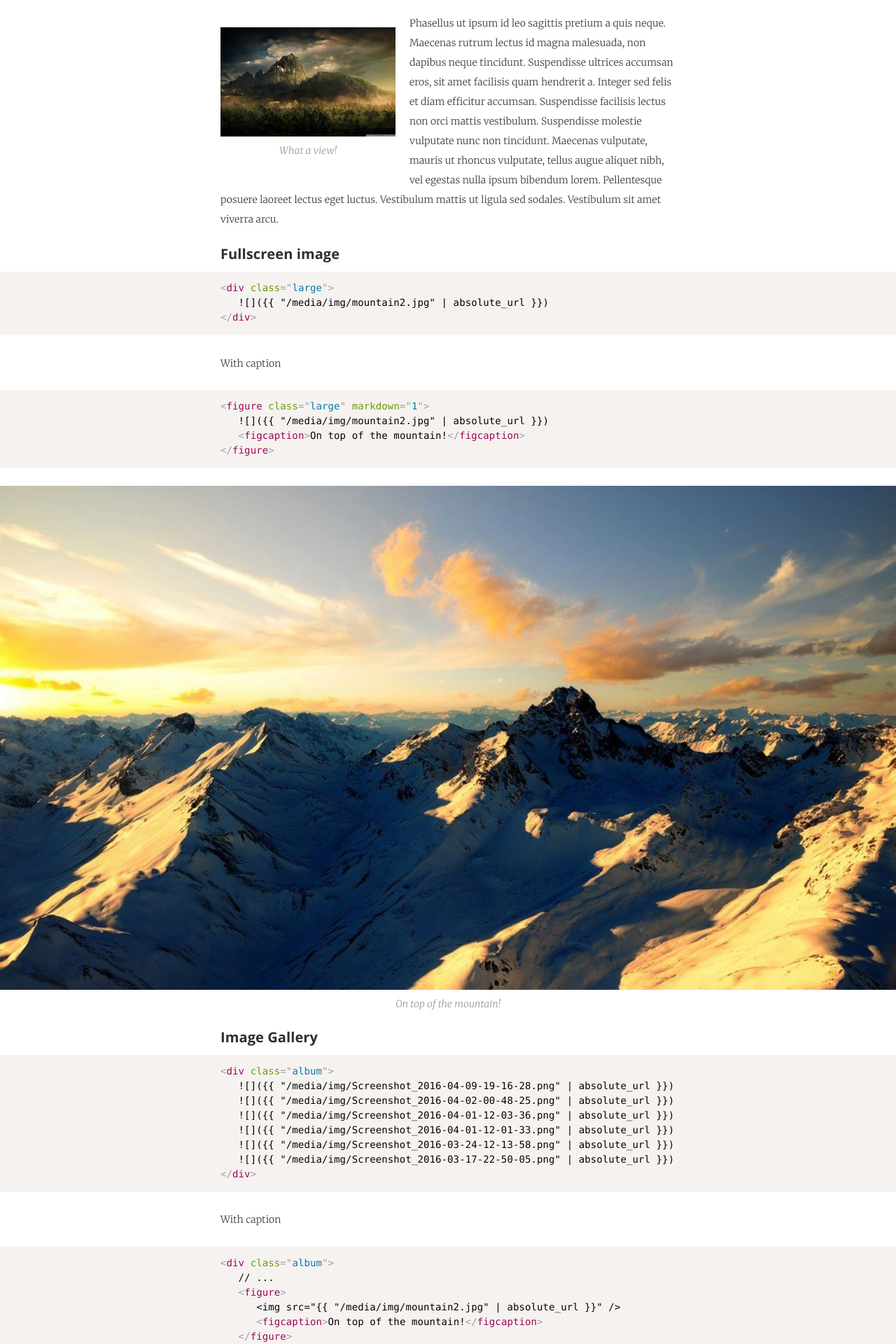
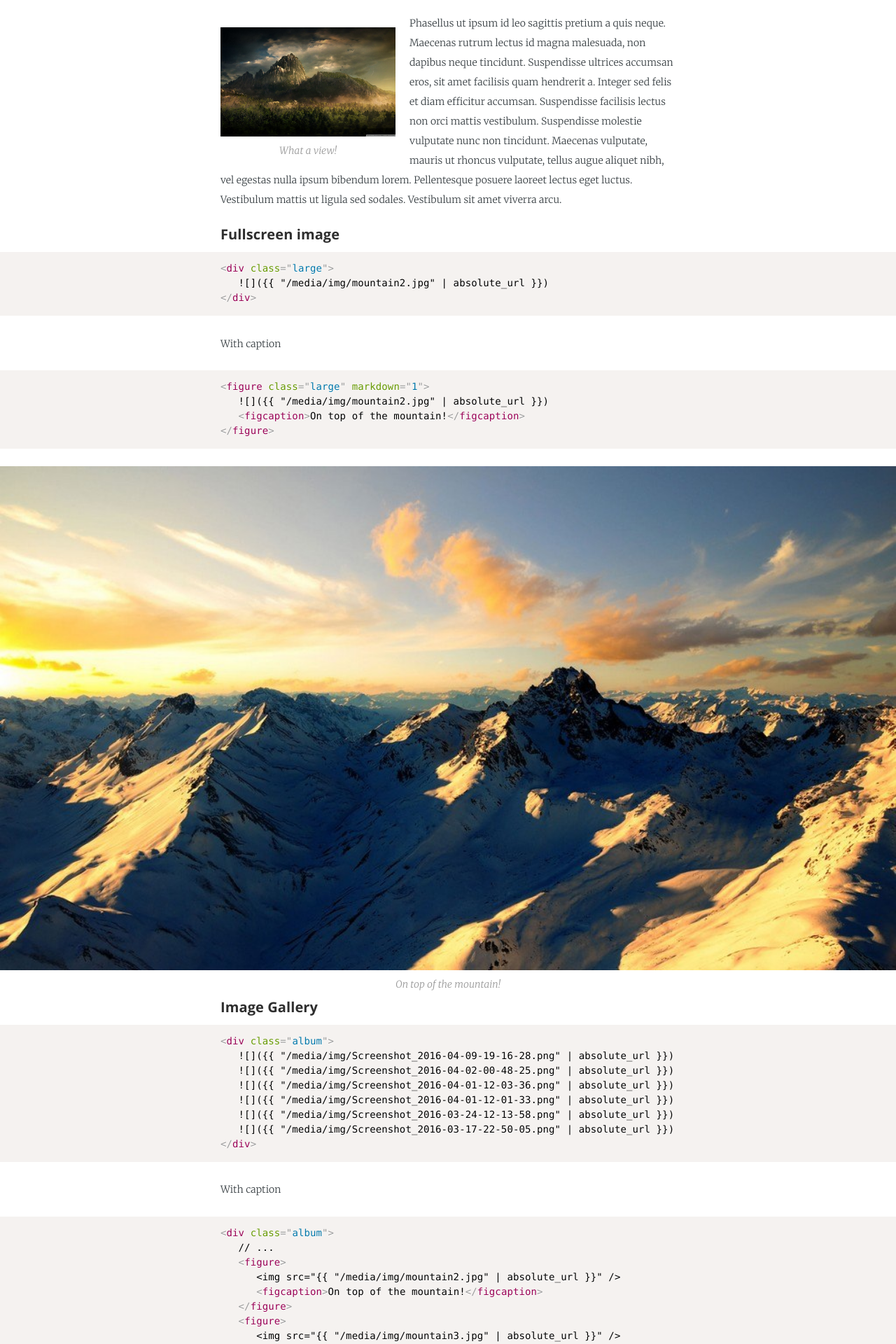
Before and after one commit to jwillmer/jekyllDecent, a Jekyll site: the page built from _posts/2016-05-07-Features.md, in a window 1280 px wide. Shown: the part 2465-4385 px from the top of the page at 70% size. Built offline with Jekyll 4.4.1, drawn with Linux system fonts in a browser that asks for light colours; some web fonts are replaced; formulas are drawn with MathJax 3.

Commit message:
Fixed image text overlapping #47

```diff
--- a/_sass/media500.scss
+++ b/_sass/media500.scss
@@ -79,7 +79,6 @@
 
         figure {
             &.left, &.right, &.large {
-                margin: 0 0 10px 0;
                 width: 100%;
             }
         }
--- a/_sass/post.scss
+++ b/_sass/post.scss
@@ -53,16 +53,20 @@
         position: relative;
         margin-bottom: 25px;
 
+
         p {
             margin: 0; /* jekyll generates paragraphs in figure elements */
         }
 
 
         &.left, &.right, &.large {
+            margin-bottom:0;
+
             figcaption {
                 position: static;
                 width: auto;
                 text-align: center;
+                padding-bottom: 10px;
 
                 &:before {
                     display: none;
@@ -88,12 +92,16 @@
 
         &.left {
             float: left;
-            margin: 20px 20px 20px 0;
+            margin-left: 0;
+            margin-right: 20px;
+            margin-top: 20px;
         }
 
         &.right {
             float: right;
-            margin: 20px 0 20px 20px;
+            margin-left: 0;
+            margin-right: 20px;
+            margin-top: 20px;
         }
 
         img {
```
